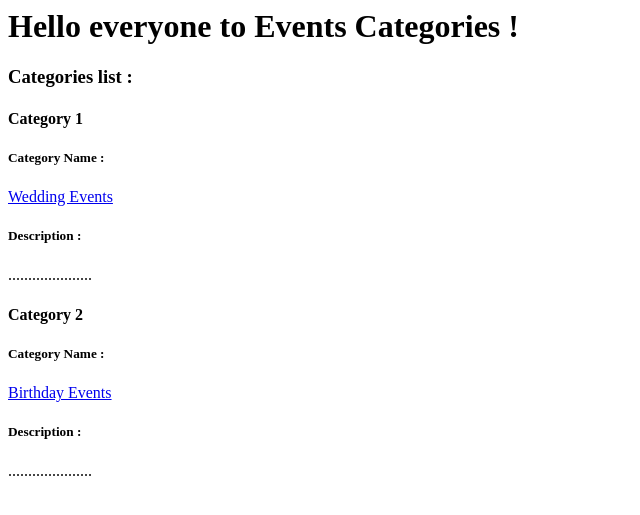
After one commit to Wafa39/ThreeEvents, a Django app: page /events in a window 1280 px wide. The commit adds this page. Shown: the top 515 px of the page, without its empty margins (0-640 px from the left). Run offline with Django 5.2, Linux system fonts and the light colour scheme.

Commit message:
new changes

```diff
--- a/apps/eventsmodule/urls.py
+++ b/apps/eventsmodule/urls.py
@@ -3,5 +3,7 @@ from apps.eventsmodule import views
 
 urlpatterns = [
     path('',views.index,name='index'),
+    path('events',views.eventscategories),
+    path('event/<int:EventId>',views.eventscategory),
 
 ]
--- a/apps/eventsmodule/views.py
+++ b/apps/eventsmodule/views.py
@@ -1,4 +1,19 @@
-from django.shortcuts import render
+from django.shortcuts import render,redirect
 
 def index(request):
     return render(request, 'eventsmodule/index.html')
+
+def eventscategories(request):
+    return render(request, 'eventsmodule/eventscategories.html')
+
+def eventscategory(request,EventId):
+    category1 = {'id':12345,'categoryname':'Wedding Event','pakagedetails':'...........'}
+    category2 = {'id':67899,'categoryname':'Birthday Event','pakagedetails':'...........'}
+    targetcategory=None
+
+    if category1['id'] == EventId: targetcategory=category1
+    if category2['id']==EventId:targetcategory=category2
+    if targetcategory == None : return redirect('/events')
+
+    context={'eventscategory':targetcategory}
+    return render(request, 'eventsmodule/eventscategory.html',context)
--- /dev/null
+++ b/apps/templates/eventsmodule/eventscategories.html
@@ -0,0 +1,12 @@
+<h1> Hello everyone to Events Categories !</h1>
+<h3>Categories list : </h3>
+<h4>Category 1 </h4>
+<h5>Category Name : </h5>
+<a href= "/event/12345">Wedding Events</a>
+<h5>Description : </h5>
+<p>.....................</p>
+<h4>Category 2 </h4>
+<h5>Category Name : </h5>
+<a href= "/event/67899">Birthday Events</a>
+<h5>Description : </h5>
+<p>.....................</p>
--- /dev/null
+++ b/apps/templates/eventsmodule/eventscategory.html
@@ -0,0 +1,5 @@
+<h3> Events Category Details : </h3>
+<h4>Category Name : </h4>
+<p>{{eventscategory.categoryname}}</p>
+<h4>Pakage Details : </h4>
+<p>{{eventscategory.pakagedetails}}</p>
--- a/apps/templates/eventsmodule/index.html
+++ b/apps/templates/eventsmodule/index.html
@@ -1 +1,2 @@
 <h1> Hello everyone to ThreeEvents !</h1>
+<a href= "/events">Events Categories</a>
```
